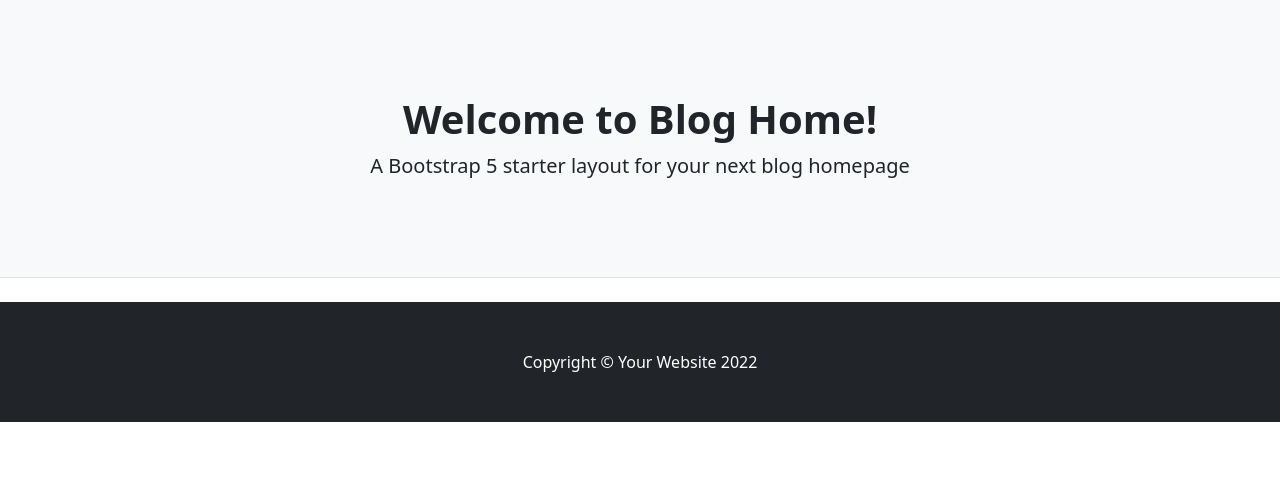
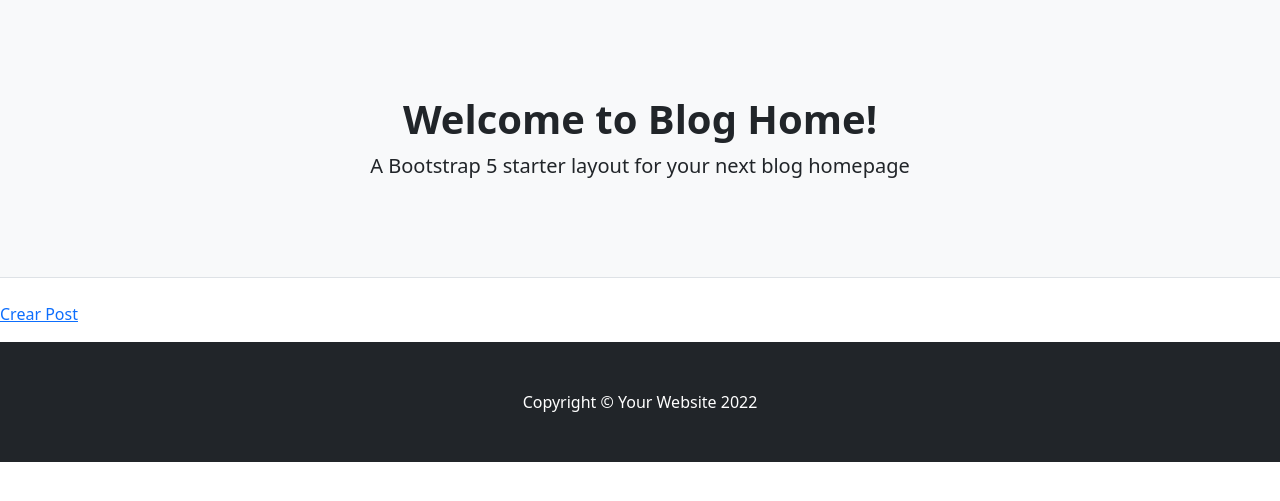
Before and after one commit to FedeRodriguezOvejero21/proyecto-final, a Django app: page /ejemplo-dos/listar/ in a window 1280 px wide. Shown: the part 57-558 px from the top of the page. Run offline with Django 4.2, Linux system fonts and the light colour scheme; data that the repository does not hold is empty; some libraries are stand-ins or nearby versions.

Commit message:
Revision anteultima clase

```diff
--- a/ejemplo_dos/forms.py
+++ b/ejemplo_dos/forms.py
@@ -1,7 +1,6 @@
 from django import forms
 from django.contrib.auth.forms import UserCreationForm
 from django.contrib.auth.models import User
-
 
 class UsuarioForm(UserCreationForm):
     username= forms.CharField(max_length=20)
--- a/ejemplo_dos/templates/ejemplo_dos/post_list.html
+++ b/ejemplo_dos/templates/ejemplo_dos/post_list.html
@@ -1,9 +1,15 @@
 {% extends 'ejemplo_dos/base.html' %}
 
 {% block contenido %}
+<a href = "{% url "ejemplo-dos-crear" %}" > Crear Post</a>
 <ul>
 {% for post in object_list %}
-    <li>{{post.titulo}}</li>
+    <li>
+        {{post.publicado_el}} -- {{post.titulo}}
+            <a href="{% url 'ejemplo-dos-borrar' post.id %}">Borrar</a>
+            <a href="{% url 'ejemplo-dos-actualizar' post.id %}">Actualizar</a>
+            <a href="{% url 'ejemplo-dos-detalle' post.id %}">Ver</a>
+    </li>
 {% endfor %}
 </ul>
-{%endblock%}
+{% endblock %}
--- a/project/settings.py
+++ b/project/settings.py
@@ -105,7 +105,7 @@ AUTH_PASSWORD_VALIDATORS = [
 # Internationalization
 # https://docs.djangoproject.com/en/4.1/topics/i18n/
 
-LANGUAGE_CODE = 'en'
+LANGUAGE_CODE = 'es'
 
 TIME_ZONE = 'UTC'
 
--- a/project/urls.py
+++ b/project/urls.py
@@ -27,7 +27,8 @@ from ejemplo.views import (index,
 from ejemplo.views import (index,
                            mostrar_mascotas,BuscarMascotas, AltaMascotas, ActualizarMascotas, BorrarMascotas)
 from ejemplo_dos.views import (index, PostDetalle, PostList,
-                            PostCrear, PostBorrar, PostActualizar, UserSignUp,UserLogin, UserLogout,AvatarActualizar)
+                                PostCrear, PostBorrar, PostActualizar,
+                                UserSignUp,UserLogin, UserLogout,AvatarActualizar)
 from django.contrib.admin.views.decorators import staff_member_required
 
 urlpatterns = [
```
